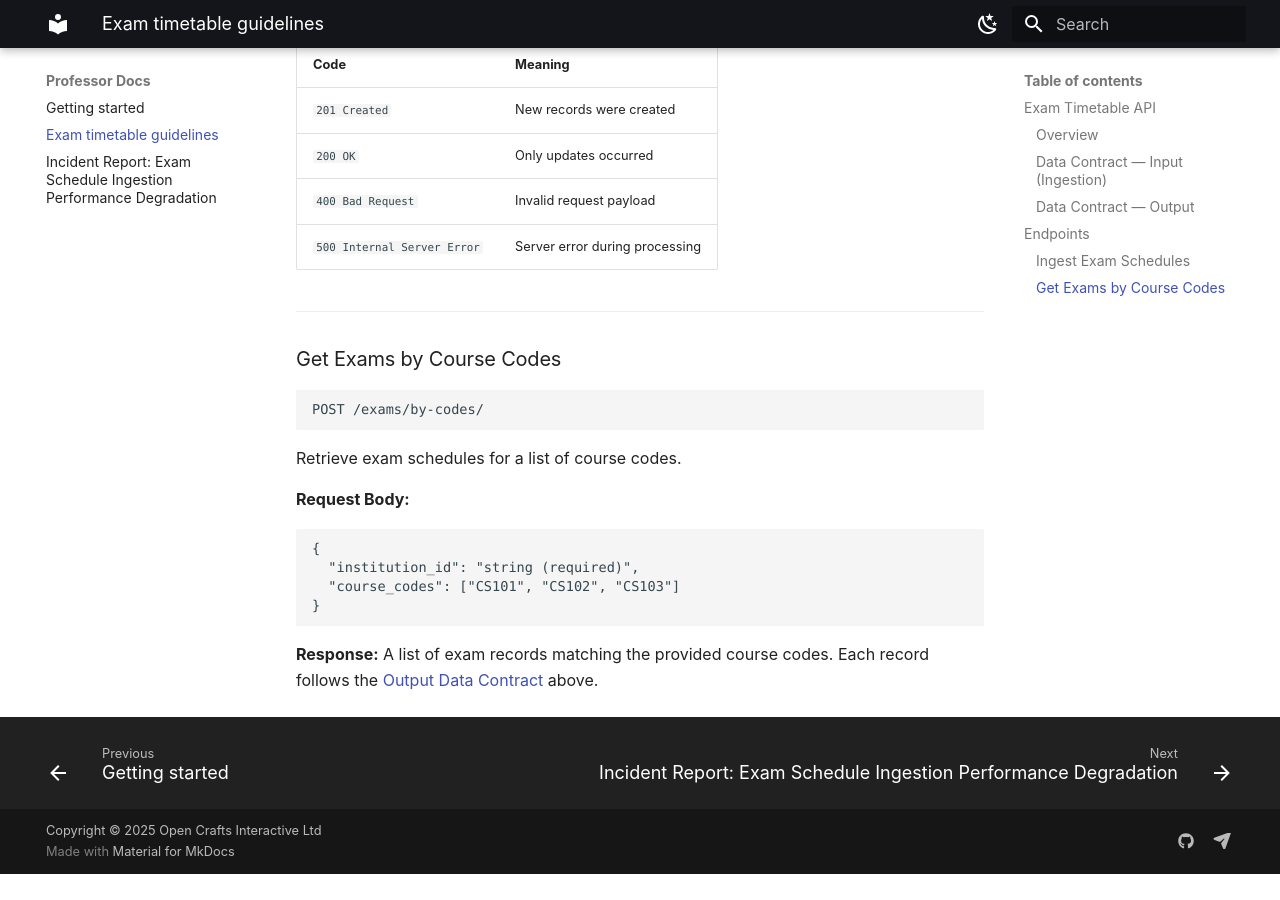
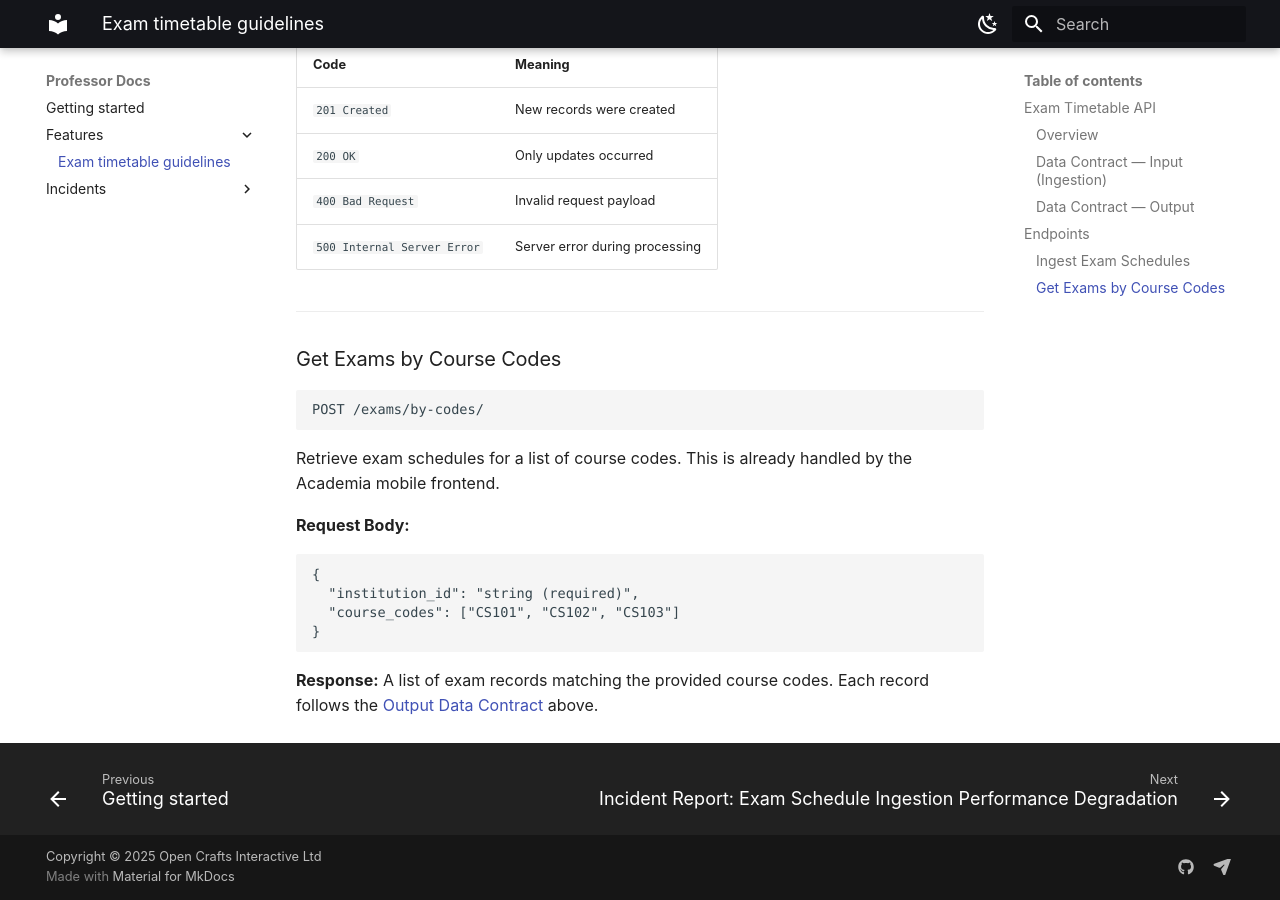
Before and after one commit to opencrafts-io/professor, an MkDocs documentation site: the page built from docs/features/exam_timetable_guidelines.md, in a window 1280 px wide and 900 px high, scrolled down 1859 px. Built offline with MkDocs 1.6.1 and Material for MkDocs 9.7.7, drawn with Linux system fonts in a browser that asks for light colours; some web fonts are replaced; before the commit the page ends 2733 px from its top, so only the background shows below that.

Commit message:
chore: introduce the features and incidents folders for respective files

````diff
--- a/docs/exam_timetable_guidelines.md
+++ b/docs/features/exam_timetable_guidelines.md
@@ -99,6 +99,7 @@ POST /exams/by-codes/
 ```
 
 Retrieve exam schedules for a list of course codes.
+This is already handled by the Academia mobile frontend.
 
 **Request Body:**
 
````
Also changed, not shown: docs/incidents/ingestion_incident_report_april_2026.md (renamed from docs/ingestion_incident_report_april_2026.md).
